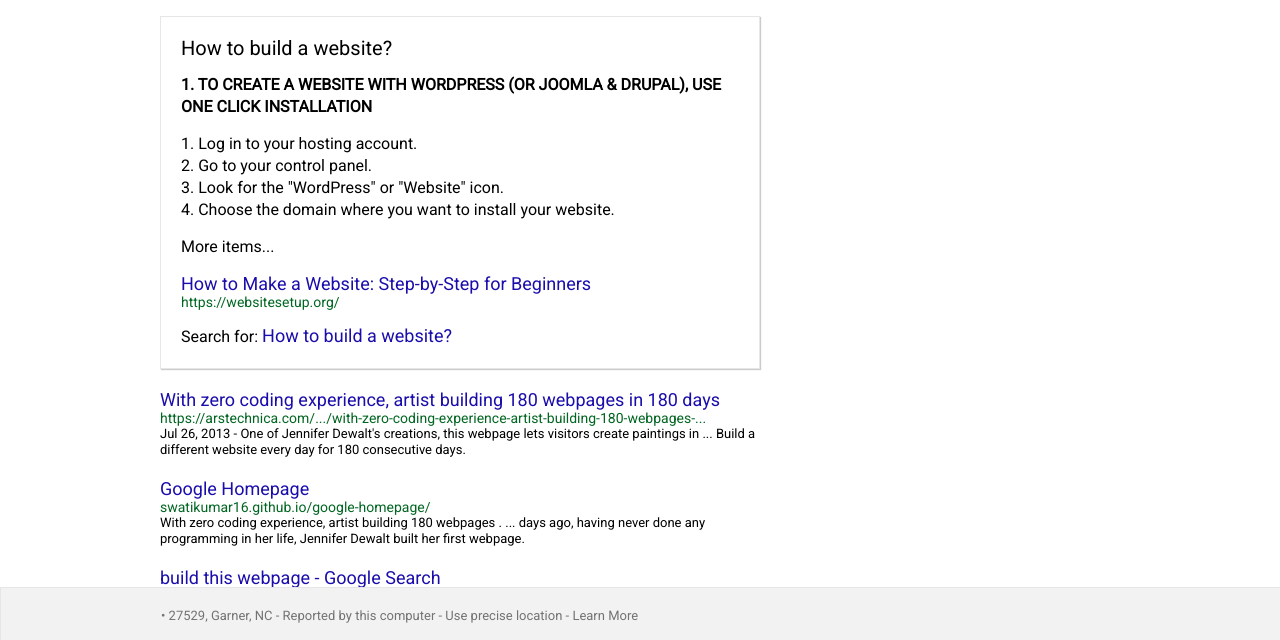
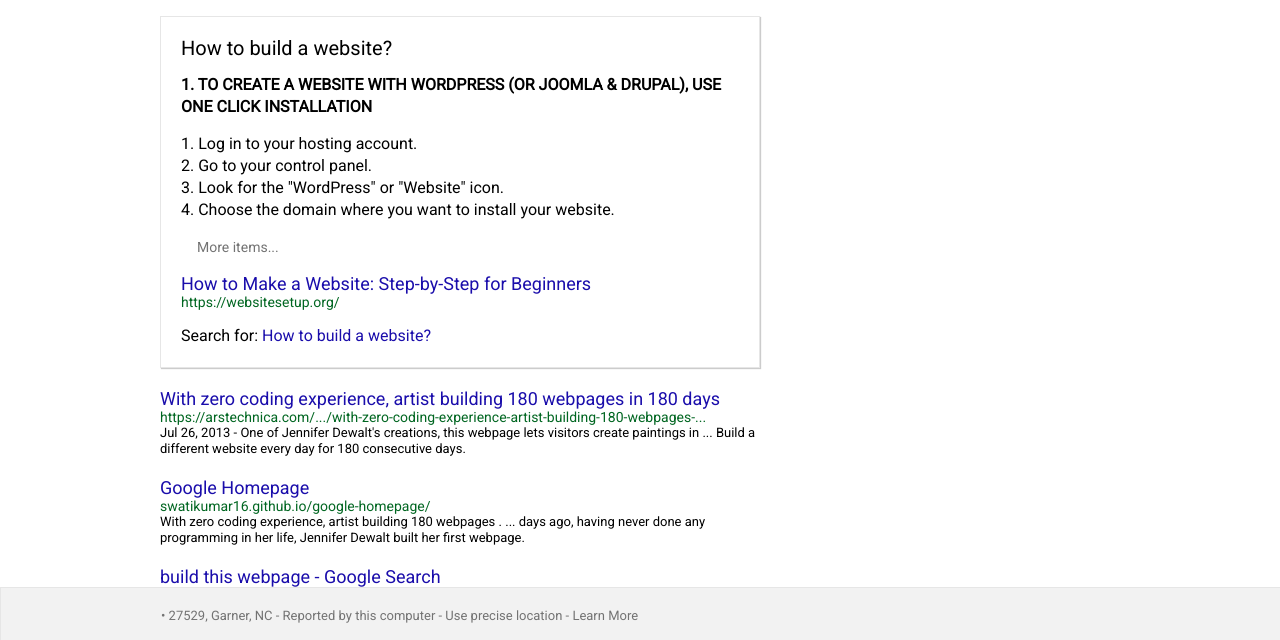
Before and after one commit to JonathanYiv/google-searchpage, a plain HTML site: page index.html in a window 1280 px wide. Shown: the part 131-771 px from the top of the page. Drawn offline with Linux system fonts and the light colour scheme.

Commit message:
The top searchbox is finished. Just the related searches and Goooogle

```diff
--- a/index.html
+++ b/index.html
@@ -98,7 +98,7 @@
 				<p>3. Look for the "WordPress" or "Website" icon.</p>
 				<p>4. Choose the domain where you want to install your website.</p>
 				<br>
-				<p>More items...</p>
+				<p>&emsp;<span class="gray">More items...</span></p>
 				<br>
 				<a href="https://websitesetup.org/">How to Make a Website: Step-by-Step for Beginners</a>
 				<p class="link">https://websitesetup.org/</p>
--- a/styles/styles.css
+++ b/styles/styles.css
@@ -225,3 +225,16 @@ ol li {
 p.title {
 	font-size: 20px;
 }
+
+.searchbox p a {
+	font-size: 16px;
+}
+
+span.gray {
+	color: hsl(0, 0%, 45%);
+	font-size: 14px;
+}
+
+span.gray:hover {
+	text-decoration: underline;
+}
```
